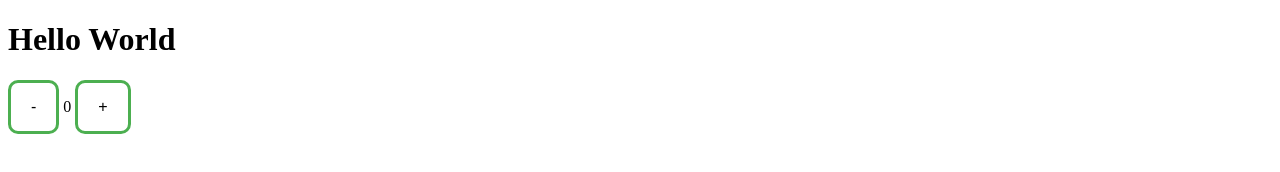
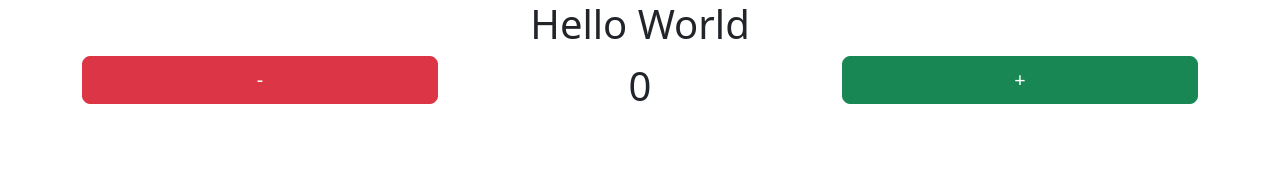
Before and after one commit to ricardo03silva/Counter, a plain HTML site: page index.html in a window 1280 px wide. Drawn offline with nearby package versions, Linux system fonts and the light colour scheme.

Commit message:
bootstrap css

```diff
--- a/index.html
+++ b/index.html
@@ -1,22 +1,32 @@
 <!DOCTYPE html>
-<html>
+<html lang="en">
     <head>
+        <meta charset="utf-8">
+        <meta name="viewport" content="width=device-width, initial-scale=1">
         <link rel="stylesheet" href="styles.css">
+        <link href="https://cdn.jsdelivr.net/npm/bootstrap@5.3.0-alpha1/dist/css/bootstrap.min.css" rel="stylesheet" integrity="sha384-GLhlTQ8iRABdZLl6O3oVMWSktQOp6b7In1Zl3/Jr59b6EGGoI1aFkw7cmDA6j6gD" crossorigin="anonymous">
         <title>
             Counter
         </title>
     </head>
 
     <body onload="myFunction()">
-        <div>
-            <h1>Hello World</h1>
-            <div>
-                <button class="btn" id="counter-minus">-</button>
-                <span id="result">0</span>
-                <button class="btn" id="counter-plus">+</button>
+        <div class="container justify-content-center align-items-center">
+            <div class="row text-center">
+                <h1>Hello World</h1>
+            </div>
+            <div class="row text-center">
+                <div class="col-md">
+                    <button type="button" class="btn btn-danger btn-lg w-100" id="counter-minus">-</button>
+                </div>
+                <div class="col-md">
+                    <span id="result" class="fs-1">0</span>
+                </div>
+                <div class="col-md">
+                    <button type="button" class="btn btn-success btn-lg w-100" id="counter-plus">+</button>
+                </div>
             </div>
         </div>
-
     </body>
 
     <script defer src="script.js"></script>
--- a/styles.css
+++ b/styles.css
@@ -1,15 +1,3 @@
 .content {
     margin: auto;
-  }
-
-.btn {
-    background-color: white;
-    color: black;
-    border: 3px solid #4CAF50;
-    padding: 15px 20px;
-    text-align: center;
-    text-decoration: none;
-    display: inline-block;
-    font-size: 16px;
-    border-radius: 10px;
 }
```
